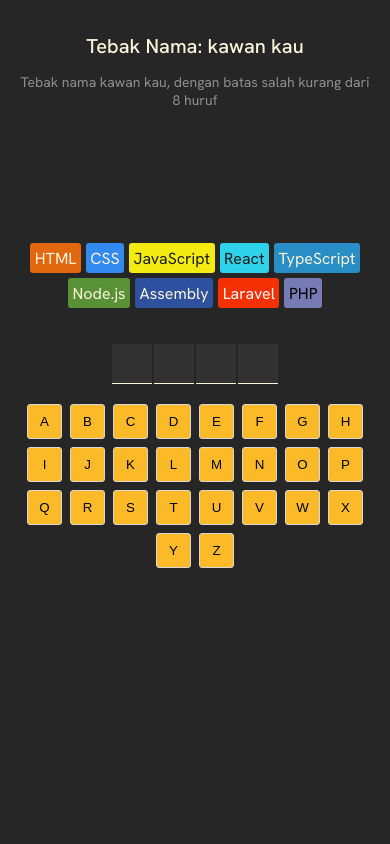
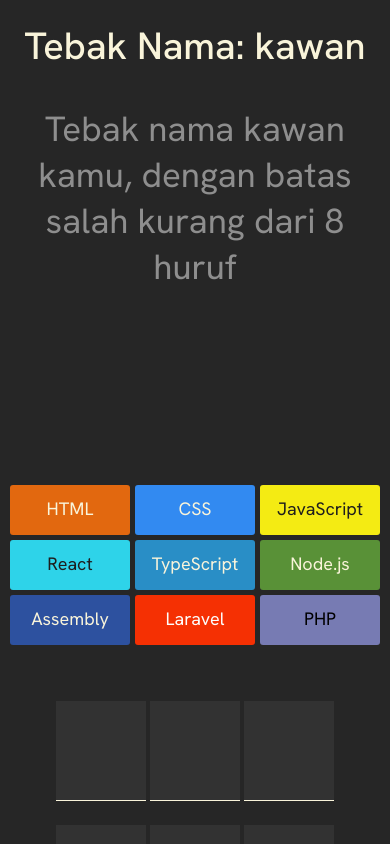
Before and after one commit to Indrawan-maker/endless-game-react, a React (Vite) app: page / in a window 390 px wide. Shown: the top 844 px of the page. Built offline with nearby package versions, Linux system fonts and the light colour scheme.

Commit message:
fix responsive

```diff
--- a/src/App.jsx
+++ b/src/App.jsx
@@ -10,6 +10,7 @@
     // State values
     const [currentWord, setCurrentWord] = useState(() => getRandomWord())
     const [guessedLetters, setGuessedLetters] = useState([])
+    console.log(currentWord)
 
     // Derived values
     const numGuessesLeft = languages.length - 1
@@ -136,8 +137,8 @@
                     />
             }
             <header>
-                <h1>Tebak Nama: kawan kau</h1>
-                <p>Tebak nama kawan kau, dengan batas salah kurang dari 8 huruf</p>
+                <h1>Tebak Nama: kawan</h1>
+                <p>Tebak nama kawan kamu, dengan batas salah kurang dari 8 huruf</p>
             </header>
 
             <section
--- a/src/index.css
+++ b/src/index.css
@@ -186,39 +186,26 @@
 }
 
 @media only screen and (max-width: 768px) {
-
-    * {
-    box-sizing: border-box;
-}
-
 body {
-    margin: 0;
-    font-family: "Hanken Grotesk", Arial, sans-serif;
-    background-color: #262626;
-    color: #D9D9D9;
-    padding: 20px;
-    height: 100vh;
-}
+    padding: 20px 10px;
+    display: flex;
+    justify-content: center;
+    align-items: center;
+  }
 
 main {
-    display: flex;
-    flex-direction: column;
-    align-items: center;
-}
-
-header {
-    text-align: center;
+    margin-top: 800px;
 }
 
 header > h1 {
-    font-size: 1.25rem;
+    font-size: 38px;
     font-weight: 500;
     color: #F9F4DA;
+    max-width: 100%;
 }
 
 header > p {
-    font-size: 0.875rem;
-    min-width: 350px;
+    font-size: 35px;
     color: #8E8E8E;
 }
 
@@ -229,37 +216,22 @@
     justify-content: center;
     color: #F9F4DA;
     width: 100%;
-    max-width: 350px;
-    min-height: 60px;
+    max-width: 500px;
+    min-height: 100px;
     border-radius: 4px;
     margin-block: 30px;
 }
 
-section.game-status.won {
-    background-color: #10A95B;
-}
-
-section.game-status.lost {
-    background-color: #BA2A2A;
-}
-
-section.game-status.farewell {
-    background-color: #7A5EA7;
-    border: 1px dashed #323232;
-}
-
-section.game-status > p {
-    margin: 5px;
-}
 
 section.game-status > p.farewell-message {
-
+    text-align: center;
     font-style: italic;
     font-weight: 400;
+    font-size: 22px;
 }
 
 section.game-status > h2 {
-    font-size: 1.25rem;
+    font-size: 60px;
     margin: 5px
 }
 
@@ -268,19 +240,24 @@
     flex-wrap: wrap;
     gap: 5px;
     justify-content: center;
-    max-width: 350px;
+    max-width: 680px;
     margin-bottom: 36px;
+    font-size: 18px;
+    width: auto;
 }
 
 span.chip {
     border-radius: 3px;
-    padding: 4.5px;
+    padding: 12px;
     position: relative;
+    width: 120px;
+    height: 50px;
+    text-align: center;
 }
 
 
 span.chip.lost::before {
-    content: "💀";
+    content: "-";
     position: absolute;
     display: flex;
     align-items: center;
@@ -293,80 +270,68 @@
     background-color: rgba(0, 0, 0, 0.7);
 }
 
+
 section.word {
-    display: flex;
-    justify-content: center;
-    gap: 2px;
-    margin-bottom: 20px;
+    max-width: 100%;
 }
-
 section.word > span {
-    height: 40px;
-    width: 40px;
+    margin-top: 20px;
+    height: 100px;
+    max-width: 160px;
+    min-width: 90px;
     background-color: #323232;
     display: flex;
     justify-content: center;
     align-items: center;
-    font-size: 1.125rem;
+    font-size: 48px;
     border-bottom: 1px solid #F9F4DA;
 }
 
-section.word > span.missed-letter {
-    color: #EC5D49;
-}
 
-section.keyboard {
-    display: flex;
+  header > p,
+  section.game-status,
+  section.keyboard {
+    max-width: 780px;
+    width: 100%;
+  }
+
+  section.word {
     flex-wrap: wrap;
-    gap: 8px;
     justify-content: center;
-    max-width: 450px;
-    margin-bottom: 36px;
-}
+    gap: 4px;
+    padding: 0 10px;
+  }
 
-section.keyboard > button {
-    height: 35px;
-    width: 35px;
-    background-color: #FCBA29;
-    border: 1px solid #D7D7D7;
-    border-radius: 3px;
-    cursor: pointer;
-}
+  section.word > span {
+    flex: 1 0 12%;
+    max-width: 60px;
+  }
 
-section.keyboard > button.correct {
-    background-color: #10A95B;
-}
+  section.keyboard {
+    margin-top: 200px;
+  }
+  section.keyboard > button {
+    width: 22vw;
+    max-width: 70px;
+    max-height: 60px ;
+    height: 20vh;
+    font-size: 1rem;
+    font-size: 32px;
+  }
 
-section.keyboard > button.wrong {
-    background-color: #EC5D49;
-}
 
-section.keyboard > button:disabled {
-    cursor: not-allowed;
-    opacity: 0.5
-}
 
-button.new-game {
+  button.new-game {
     background-color: #11B5E5;
     border: 1px solid #D7D7D7;
     border-radius: 4px;
-    width: 225px;
-    height: 40px;
+    width: 320px;
+    height: 60px;
+    margin-top: 60px;
+    font-size: 28px;
     padding: 6px 12px;
     display: block;
     margin-inline: auto;
     cursor: pointer;
 }
-
-.sr-only {
-    position: absolute;
-    width: 1px;
-    height: 1px;
-    padding: 0;
-    margin: -1px;
-    overflow: hidden;
-    clip: rect(0, 0, 0, 0);
-    white-space: nowrap;
-    border: 0;
 }
-}
--- a/src/main.jsx
+++ b/src/main.jsx
@@ -1,6 +1,10 @@
 import React from "react"
 import ReactDOM from "react-dom/client"
 import App from "./App"
+// src/main.jsx
+
+ReactDOM.createRoot(document.getElementById('root')).render(<App />)
+
 
 const root = ReactDOM.createRoot(document.getElementById("root"))
 root.render(<App/>)
```
